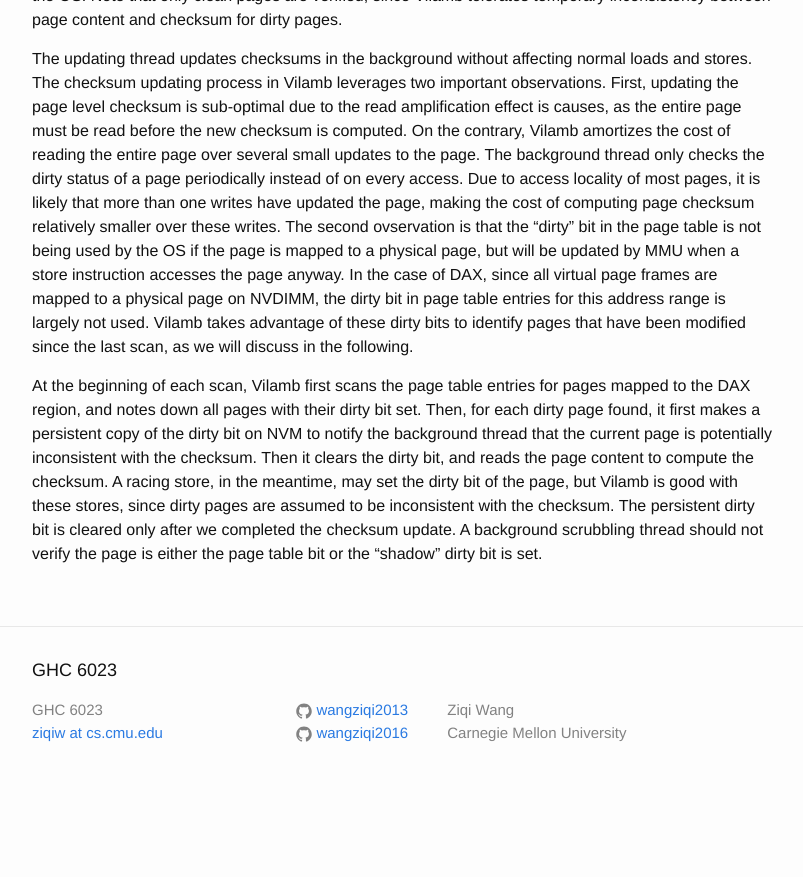
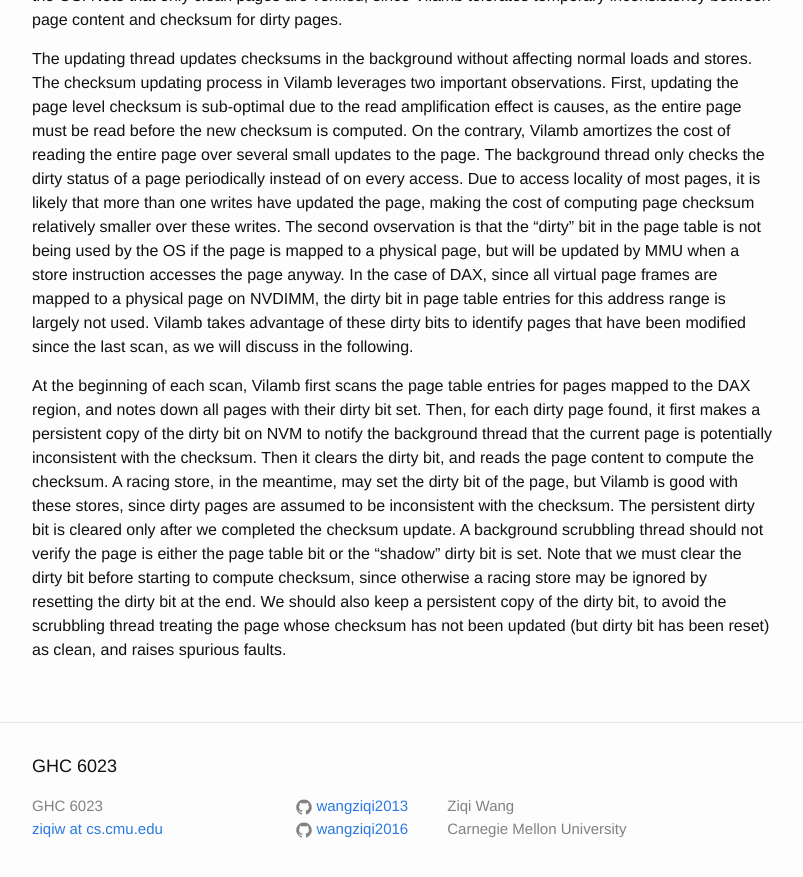
Before and after one commit to wangziqi2013/wangziqi2013.github.io, a Jekyll site: the page built from _posts/2020-01-15-vilamb.markdown, in a window 1280 px wide and 900 px high, scrolled down 1201 px. Shown: the top 877 px of the window, without its empty margins (238-1041 px from the left). Built offline with Jekyll 4.4.1, drawn with Linux system fonts in a browser that asks for light colours; before the commit the page ends 2005 px from its top, so only the background shows below that.

Commit message:
Adding reason

```diff
--- a/_posts/2020-01-15-vilamb.markdown
+++ b/_posts/2020-01-15-vilamb.markdown
@@ -60,4 +60,7 @@ bit on NVM to notify the background thread that the current page is potentially
 clears the dirty bit, and reads the page content to compute the checksum. A racing store, in the meantime, may set the
 dirty bit of the page, but Vilamb is good with these stores, since dirty pages are assumed to be inconsistent with the
 checksum. The persistent dirty bit is cleared only after we completed the checksum update. A background scrubbling thread
-should not verify the page is either the page table bit or the "shadow" dirty bit is set.
+should not verify the page is either the page table bit or the "shadow" dirty bit is set. Note that we must clear the
+dirty bit before starting to compute checksum, since otherwise a racing store may be ignored by resetting the dirty bit
+at the end. We should also keep a persistent copy of the dirty bit, to avoid the scrubbling thread treating the page
+whose checksum has not been updated (but dirty bit has been reset) as clean, and raises spurious faults.
```
